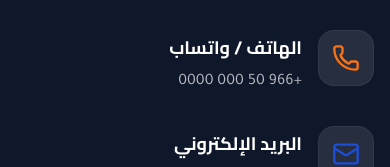
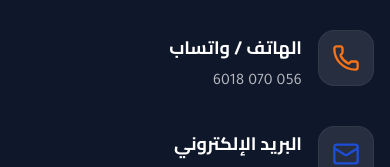
Before and after one commit to ffgghhj779-cell/alrehan-almasi, a Next.js app: page / in a window 390 px wide. Shown: the part 7737-7904 px from the top of the page. Built offline with nearby package versions, Linux system fonts and the light colour scheme; no server answers; the database is empty.

Commit message:
Update phone number to 0560706018

```diff
--- a/components/Cart.tsx
+++ b/components/Cart.tsx
@@ -24,7 +24,7 @@ import { useIsMobile } from '@/hooks/use-mobile';
 import { calculateOrderTotals, formatSar } from '@/lib/checkout';
 import { saveOrderToDatabase, type CustomerDetails } from '@/lib/orders';
 
-const WHATSAPP_NUMBER = process.env.NEXT_PUBLIC_WHATSAPP_NUMBER || '966500000000';
+const WHATSAPP_NUMBER = process.env.NEXT_PUBLIC_WHATSAPP_NUMBER || '966560706018';
 
 type CheckoutStep = 'summary' | 'checkout' | 'success';
 
--- a/components/Footer.tsx
+++ b/components/Footer.tsx
@@ -76,7 +76,7 @@ export default function Footer() {
                 </div>
                 <div className="pt-1">
                   <h4 className="font-bold mb-2 text-lg font-cairo">الهاتف / واتساب</h4>
-                  <p className="text-white/70 dir-ltr text-right font-tajawal">+966 50 000 0000</p>
+                  <p className="text-white/70 dir-ltr text-right font-tajawal">056 070 6018</p>
                 </div>
               </div>
 
```
Also changed, not shown: 2 other files (tests, documents, lock files or other folders).
